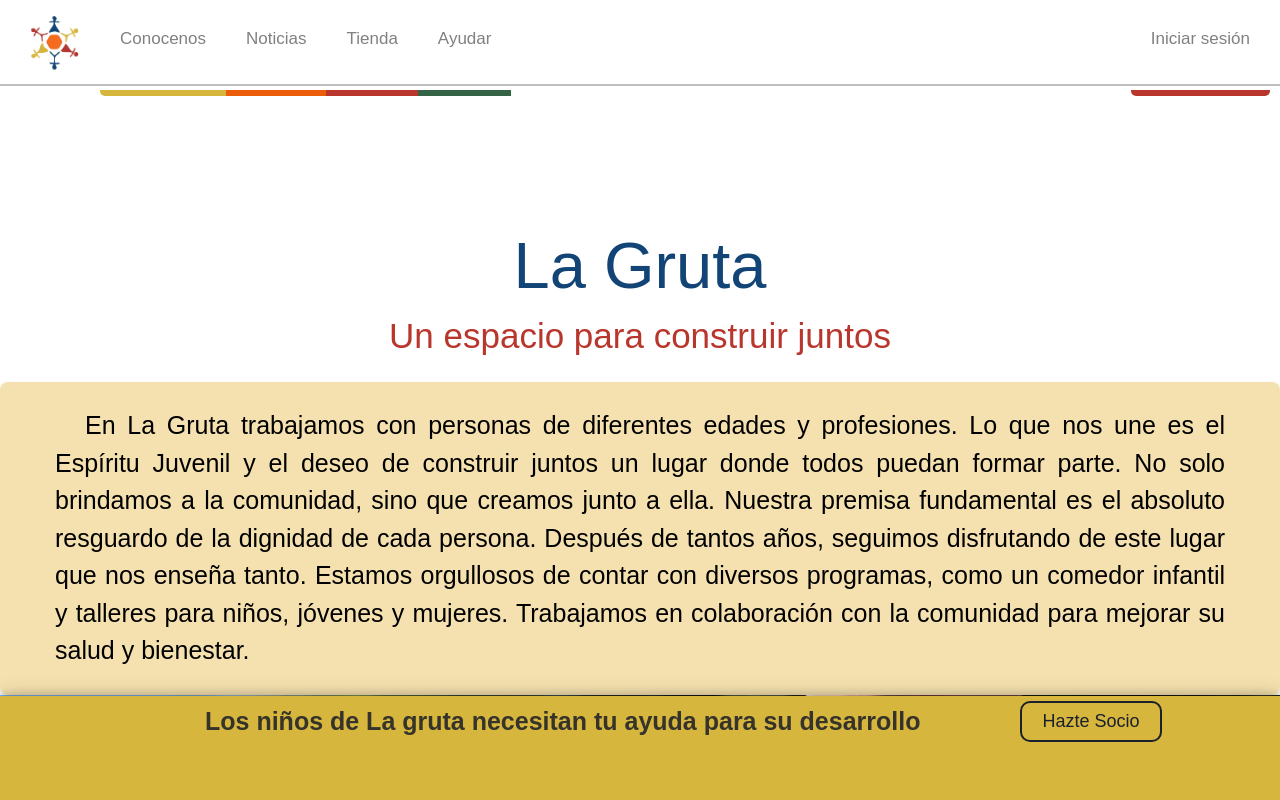
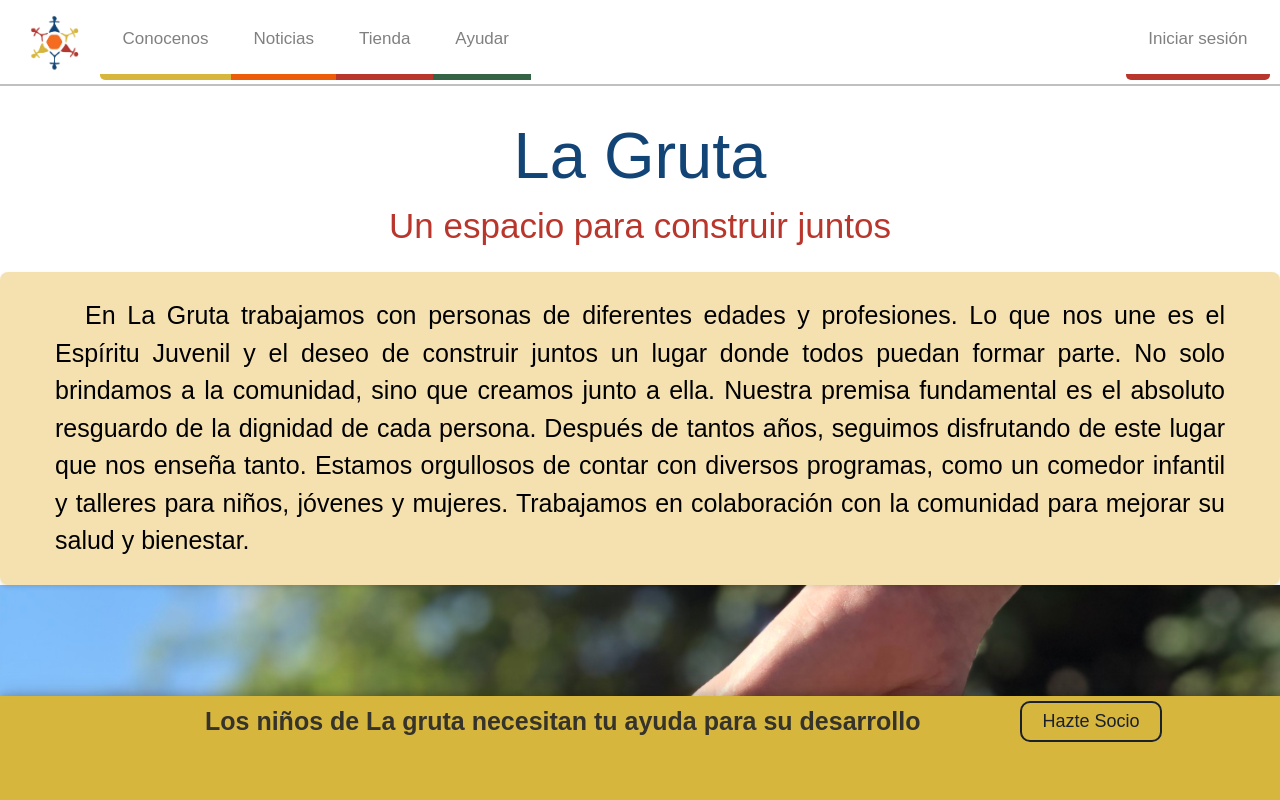
Before and after one commit to sofiaparraweb/lagrutaclient, a React (Vite) app: page /about in a window 1280 px wide. Shown: the top 800 px of the page. Built offline with nearby package versions, Linux system fonts and the light colour scheme; a web font is replaced by a local one.

Commit message:
corregi alguna boludes

```diff
--- a/src/components/NavBar/NavBar.css
+++ b/src/components/NavBar/NavBar.css
@@ -37,6 +37,19 @@
   transition: 0.5s ease;
   z-index: 9;
   font-size: 17px;
+}
+
+@media only screen and (max-width: 1024px) {
+  .link {
+    padding: 38.5px;
+  }
+}
+
+/* Estilos para Windows */
+@media only screen and (min-width: 1025px) {
+  .link {
+    padding: 22.5px; /* Puedes ajustar estos valores según tus necesidades */
+  }
 }
 
 .link:hover {
@@ -272,6 +285,8 @@ button[id="cerrariniciarNav"]:hover{
 /* -------------------------------------Administrador */
 .link[id="administradorNav"]{
   border-bottom:6px solid #3c67a4;
+  border-bottom-right-radius: 5px;
+  border-bottom-left-radius: 5px;
 }
 .link[id="administradorNav"]:hover{
   background-color: #3c67a4;
--- a/src/views/About/About.module.css
+++ b/src/views/About/About.module.css
@@ -8,10 +8,9 @@
 
 .headerAboutLaGruta {
   text-align: center;
-  padding-top: 8%;
+  padding-top: 120px;
   padding-bottom: 20px;
   background-color: white;
-  margin-top: 10%;
 }
 
 .headerAboutLaGruta h1 {
--- a/src/views/About/Equipo/Equipo.css
+++ b/src/views/About/Equipo/Equipo.css
@@ -5,7 +5,7 @@
   max-width: 100%;
   margin: 0 auto;
   text-align: center;
-  margin-top: 9%;
+  margin-top: 140px;
 }
 
 .equipo__title {
--- a/src/views/About/Timeline/timeline.css
+++ b/src/views/About/Timeline/timeline.css
@@ -158,6 +158,7 @@
 
 .timeline-header {
   width: 100%;
+  padding-top: 20px;
   text-align: center;
   margin-bottom: 80px;
   position: relative;
```
